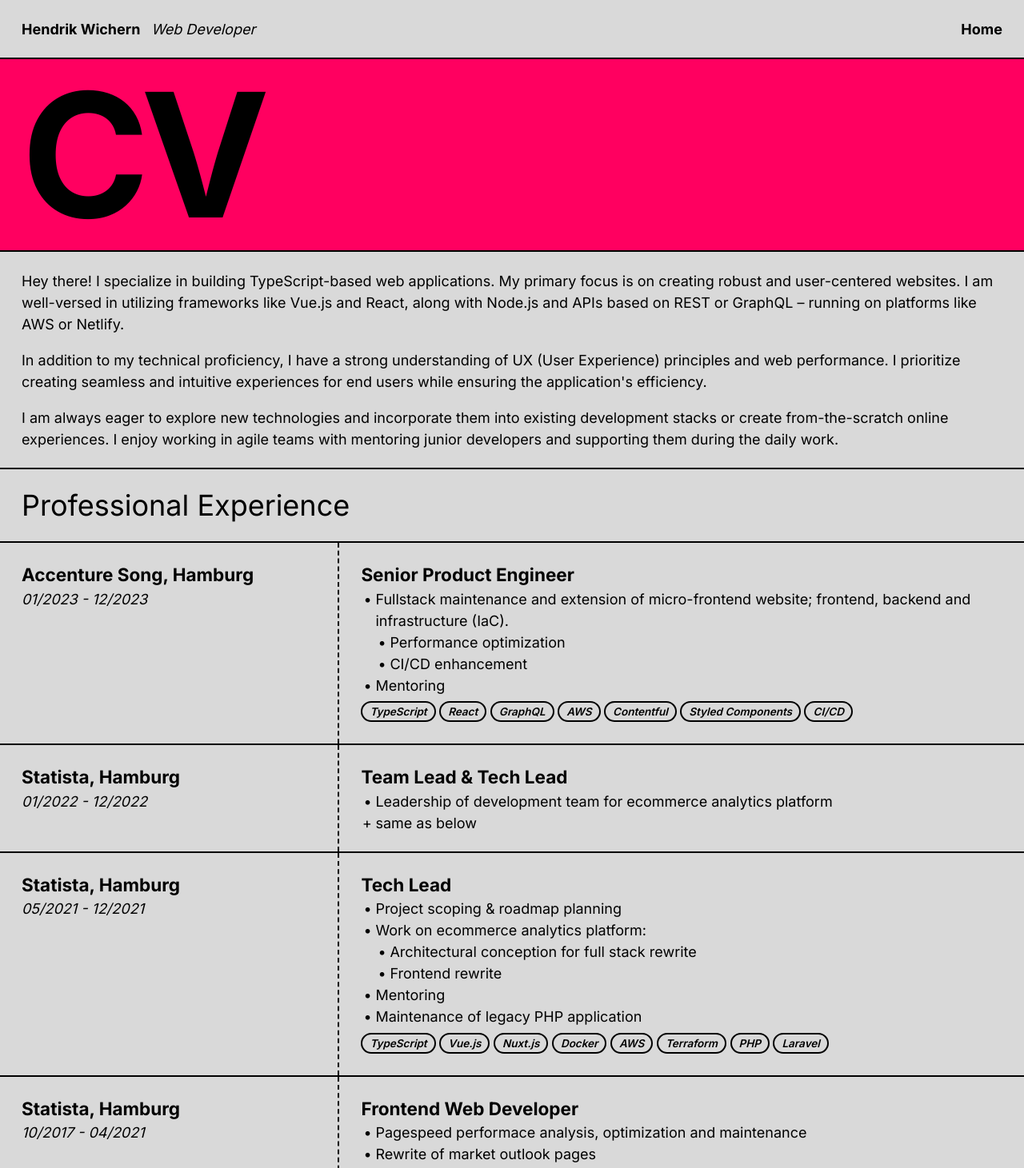
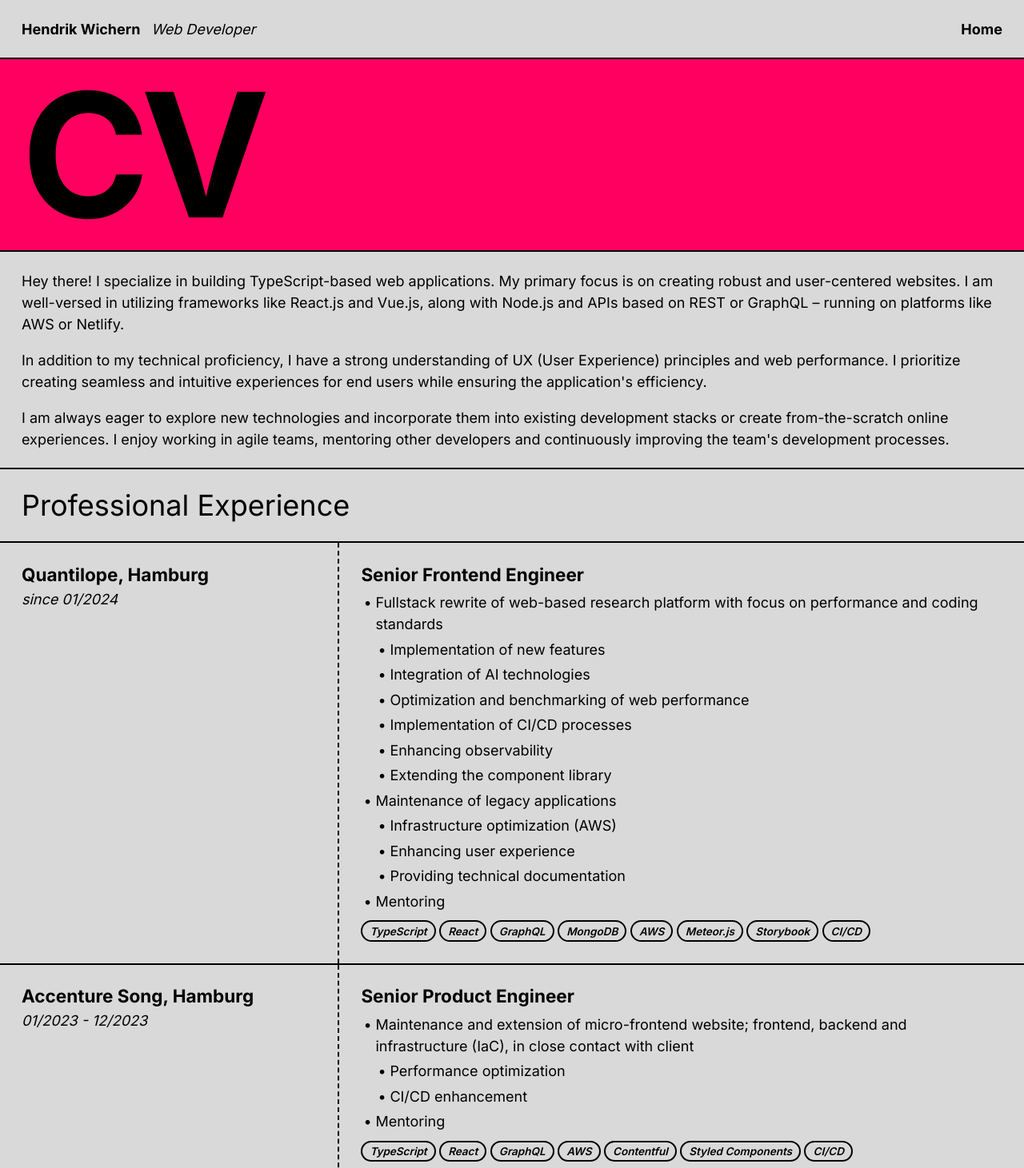
Before and after one commit to hawc/hendrikwichern.de, a Next.js app: page /cv in a window 1280 px wide. Shown: the top 1461 px of the page at 80% size. Built offline with nearby package versions, Linux system fonts and the light colour scheme.

Commit message:
cv update

```diff
--- a/app/cv/page.tsx
+++ b/app/cv/page.tsx
@@ -26,14 +26,52 @@ export default function Page() {
         </Container>
         <Container>
           <Box>
-            <p>Hey there! I specialize in building TypeScript-based web applications. My primary focus is on creating robust and user-centered websites. I am well-versed in utilizing frameworks like Vue.js and React, along with Node.js and APIs based on REST or GraphQL – running on platforms like AWS or Netlify.</p>
+            <p>Hey there! I specialize in building TypeScript-based web applications. My primary focus is on creating robust and user-centered websites. I am well-versed in utilizing frameworks like React.js and Vue.js, along with Node.js and APIs based on REST or GraphQL – running on platforms like AWS or Netlify.</p>
             <p>In addition to my technical proficiency, I have a strong understanding of UX (User Experience) principles and web performance. I prioritize creating seamless and intuitive experiences for end users while ensuring the application's efficiency.</p>
-            <p>I am always eager to explore new technologies and incorporate them into existing development stacks or create from-the-scratch online experiences. I enjoy working in agile teams with mentoring junior developers and supporting them during the daily work.</p>
+            <p>I am always eager to explore new technologies and incorporate them into existing development stacks or create from-the-scratch online experiences. I enjoy working in agile teams, mentoring other developers and continuously improving the team's development processes.</p>
           </Box>
         </Container>
         <Container>
           <Box className='print:pb-0'>
             <Headline tag='h2' type='h3'>Professional Experience</Headline>
+          </Box>
+        </Container>
+        <Container cols='grid-cols-m-2 grid-cols-1 md:grid-cols-1-3 print:grid-cols-1-3'>
+          <Box dashed>
+            <Headline tag='h3' type='h4'>
+              Quantilope, Hamburg
+            </Headline>
+            <div className='italic'>
+              since 01/2024
+            </div>
+          </Box>
+          <Box>
+            <Headline tag='h4' type='h4'>
+              Senior Frontend Engineer
+            </Headline>
+            <List>
+              <ListItem>Fullstack rewrite of web-based research platform with focus on performance and coding standards</ListItem>
+              <ListItem isNested>
+                <List>
+                  <ListItem>Implementation of new features</ListItem>
+                  <ListItem>Integration of AI technologies</ListItem>
+                  <ListItem>Optimization and benchmarking of web performance</ListItem>
+                  <ListItem>Implementation of CI/CD processes</ListItem>
+                  <ListItem>Enhancing observability</ListItem>
+                  <ListItem>Extending the component library</ListItem>
+                </List>
+              </ListItem>
+              <ListItem>Maintenance of legacy applications</ListItem>
+              <ListItem isNested>
+                <List>
+                  <ListItem>Infrastructure optimization (AWS)</ListItem>
+                  <ListItem>Enhancing user experience</ListItem>
+                  <ListItem>Providing technical documentation</ListItem>
+                </List>
+              </ListItem>
+              <ListItem>Mentoring</ListItem>
+            </List>
+            <TagList className='mt-1 flex-grow' tagNames={['TypeScript', 'React', 'GraphQL', 'MongoDB', 'AWS', 'Meteor.js', 'Storybook', 'CI/CD']} />
           </Box>
         </Container>
         <Container cols='grid-cols-m-2 grid-cols-1 md:grid-cols-1-3 print:grid-cols-1-3'>
@@ -50,7 +88,7 @@ export default function Page() {
               Senior Product Engineer
             </Headline>
             <List>
-              <ListItem>Fullstack maintenance and extension of micro-frontend website; frontend, backend and infrastructure (IaC).</ListItem>
+              <ListItem>Maintenance and extension of micro-frontend website; frontend, backend and infrastructure (IaC), in close contact with client</ListItem>
               <ListItem isNested>
                 <List>
                   <ListItem>Performance optimization</ListItem>
@@ -162,13 +200,13 @@ export default function Page() {
         <Container cols='grid-cols-1'>
           <Box>
             <Headline tag='h4' type='h4'>Key Skills</Headline>
-            <TagList className='mb-2' tagNames={['JavaScript', 'TypeScript', 'Vue.js', 'Nuxt.js', 'React', 'Next.js', 'Web Design', 'HTML', 'CSS', 'SVG']} />
+            <TagList className='mb-2' tagNames={['TypeScript', 'React', 'Next.js', 'GraphQL', 'Node.js', 'UI/UX', 'Web Performance']} />
             <Headline tag='h4' type='h4'>Also worked with</Headline>
-            <TagList className='mb-2' tagNames={['GraphQL', 'Node.js', 'Webpack', 'Svelte', 'Sveltekit', 'Highcharts.js', 'Three.js', 'p5.js', 'Tailwind', 'Styled Components', 'D3.js', 'Jest', 'Playwright', 'Terraform', 'nginx', 'jQuery', 'Bootstrap', 'WebGL', 'PHP', 'Java', 'MySQL', 'PostgresQL', 'Twig', 'Blade', 'Symfony', 'Typo3', 'ezPublish']} />
+            <TagList className='mb-2' tagNames={['Vue.js', 'Nuxt.js', 'Svelte', 'Sveltekit', 'MongoDB', 'PostgresQL', 'Highcharts.js', 'Three.js', 'p5.js', 'Tailwind', 'Styled Components', 'D3.js', 'Jest', 'Playwright', 'Strorybook', 'Terraform', 'nginx', 'jQuery', 'WebGL', 'PHP', 'Java', 'MySQL', 'Symfony', 'Typo3', 'ezPublish']} />
             <Headline tag='h4' type='h4'>Tools</Headline>
-            <TagList className='mb-2' tagNames={['AWS · CloudFormation, IAM, Lambda, S3', 'Git', 'Shell', 'BrowserStack', 'DigitalOcean', 'Netlify', 'Vercel', 'Keycloak', 'Contentful', 'Cloudinary', 'Docker', 'Webpagetest.org', 'Google Analytics', 'Google Search Console', 'Figma', 'Sketch', 'Photoshop', 'Illustrator', 'IntelliJ', 'VS Code', 'Doodle Jump']} />
+            <TagList className='mb-2' tagNames={['AWS · CloudFormation, IAM, Lambda, S3', 'Git', 'Shell', 'BrowserStack', 'DigitalOcean', 'Netlify', 'Vercel', 'Keycloak', 'Contentful', 'Cloudinary', 'Docker', 'Webpagetest.org', 'Google Analytics', 'Google Search Console', 'Figma', 'Sketch', 'Photoshop', 'Illustrator', 'Doodle Jump']} />
             <Headline tag='h4' type='h4'>Further Professional Skills</Headline>
-            <TagList className='mb-2' tagNames={['Team Leadership', 'Accessibility & Usability', 'Pagespeed & SEO Optimization', 'Scrum', 'Graphic Design', 'English (fluent)', 'Korean (basics)']} />
+            <TagList className='mb-2' tagNames={['Team Leadership', 'Accessibility & Usability', 'Pagespeed & SEO Optimization', 'Maintainability & Extendability', 'Scrum', 'Graphic Design', 'English (fluent)', 'Korean (basics)']} />
           </Box>
         </Container>
         <Container>
--- a/components/list.tsx
+++ b/components/list.tsx
@@ -1,6 +1,6 @@
 export function ListItem({ children, isPlus, isNested }: { children: React.ReactElement[] | React.ReactElement | string, isPlus?: boolean, isNested?: boolean }) {
   return (
-    <li className="ml-4" style={isNested ? { 'listStyleType': 'none' } : isPlus ? { 'listStyleType': "'+ '" } : { 'listStyleType': "'• '" }}>
+    <li className="ml-4 my-1" style={isNested ? { 'listStyleType': 'none' } : isPlus ? { 'listStyleType': "'+ '" } : { 'listStyleType': "'• '" }}>
       {children}
     </li>
   );
```
